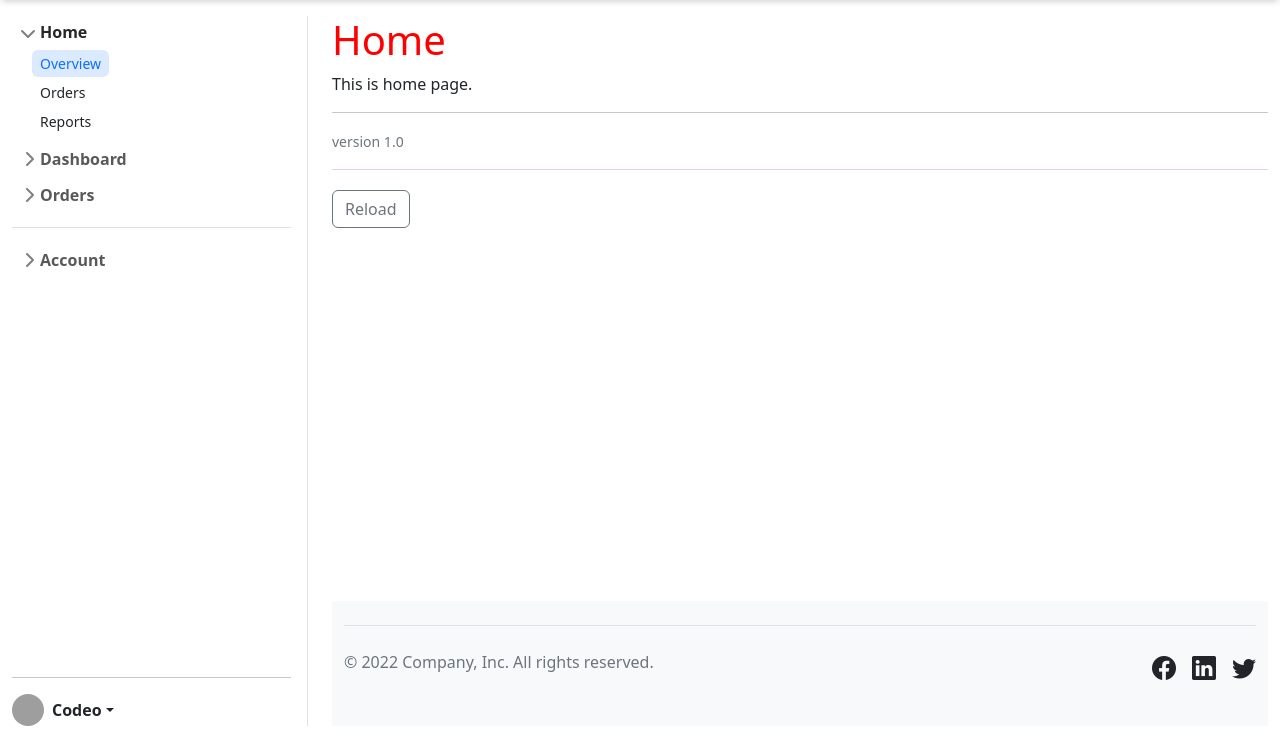
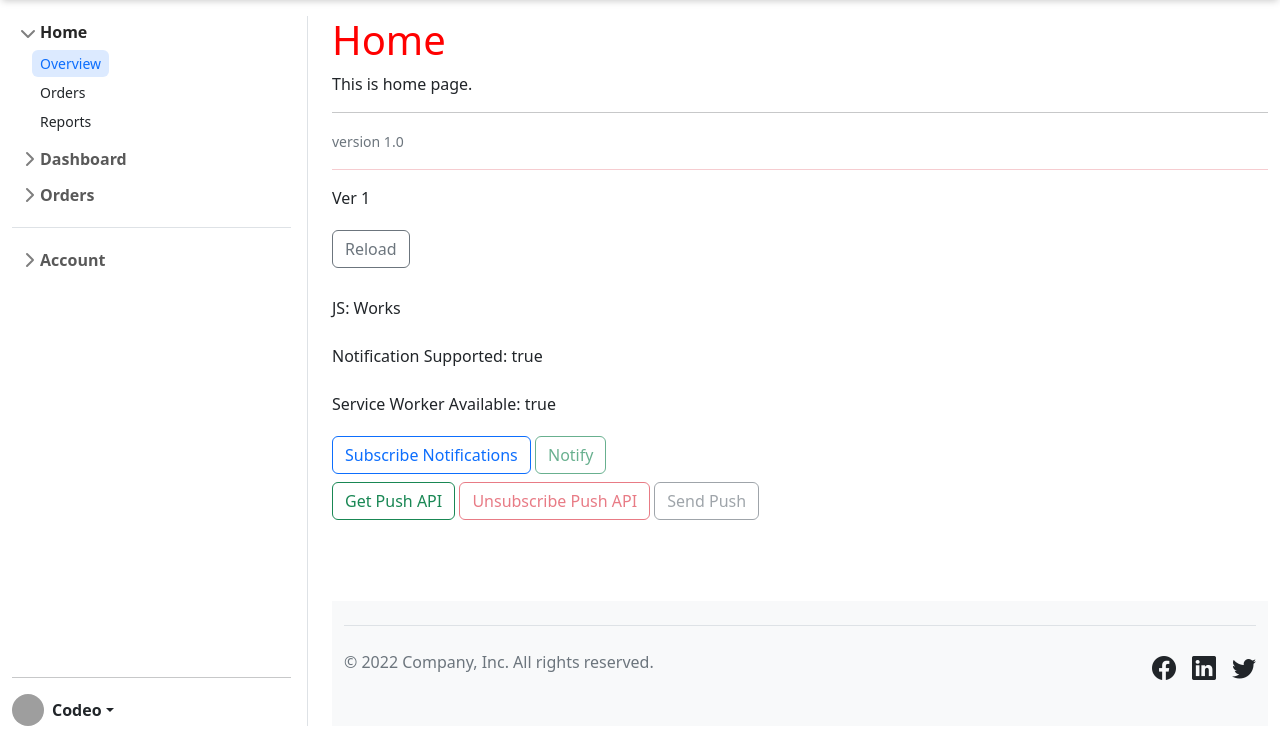
Before and after one commit to CodeoMascot/flask-pwa, a Flask app: page / in a window 1280 px wide. Shown: the part 56-800 px from the top of the page. Run offline with Flask 3, Linux system fonts and the light colour scheme; some libraries are stand-ins or nearby versions; grey boxes are pictures that could not be loaded.

Commit message:
notification working

```diff
--- a/static/js/app.js
+++ b/static/js/app.js
@@ -1,11 +1,15 @@
 import {isIOS, isOffline} from './util-device.js';
 
+
+// installation handle
 const handleInstallPrompt = e => {
   e.preventDefault();
-
   window.deferredPrompt = e;
 };
+window.addEventListener('beforeinstallprompt', handleInstallPrompt);
 
+
+// Network status handling
 export const handleOffline = () => {
   document.querySelectorAll('.network-status').forEach(el => el.classList.add('offline'));
 };
@@ -14,7 +18,6 @@ export const handleOnline = () => {
   document.querySelectorAll('.network-status').forEach(el => el.classList.remove('offline'));
 };
 
-window.addEventListener('beforeinstallprompt', handleInstallPrompt);
 window.addEventListener('offline', handleOffline);
 window.addEventListener('online', handleOnline);
 
@@ -24,6 +27,7 @@ window.addEventListener('load', () => {
   }
 });
 
+
 // Badges red dot remove on focus
 document.addEventListener('visibilitychange', () => {
   console.log('visibilitychange', document.visibilityState);
@@ -32,6 +36,8 @@ document.addEventListener('visibilitychange', () => {
   }
 });
 
+
+// function to print message from service worker
 navigator.serviceWorker.addEventListener("message", (event) => {
   const {type} = event.data;
 
@@ -44,7 +50,7 @@ navigator.serviceWorker.addEventListener("message", (event) => {
 });
 
 
-
+// Get Devie pixels
 const ratio = window.devicePixelRatio || 1;
 const screen = {
   width: window.screen.width * ratio,
--- a/static/js/pwa-notifications.js
+++ b/static/js/pwa-notifications.js
@@ -1,54 +1,199 @@
-const notificationSupported = 'Notification' in window;
+const statusSpan = document.querySelector('#notifyContent span.status')
 
-const notifyContent = document.querySelector('#notifyContent');
+statusSpan.innerHTML = "<br>JS: Works";
 
-const notification = document.querySelector('#notification');
 
-const sendButton = document.querySelector('#send');
 const subscribeButton = document.querySelector('#subscribe');
 const unsubscribeButton = document.querySelector('#unsubscribe');
+const notifyButton = document.querySelector('#notify');
+const pushApiButton = document.querySelector('#pushApi');
 
-const registration = await navigator.serviceWorker.getRegistration();
 
-if (notificationSupported) {
-    notifyContent.classList.remove('d-none');
-    document.querySelector('#notifyContent p span').innerHTML(notificationSupported);
-} else {
-    subscribeButton.toggleAttribute('disabled');
-    unsubscribeButton.toggleAttribute('disabled');
-    sendButton.toggleAttribute('disabled');
+const notificationSupported = 'Notification' in window;
+statusSpan.innerHTML = (`${statusSpan.innerHTML}<br><br>Notification Supported: ${notificationSupported}`);
+
+
+const dummyNotification = {
+    'title': 'Did you forgot to checked out?',
+    'options': {
+        'body': 'Click here to chekout your last check-in?',
+        'dir': 'ltr',
+        'icon': 'https://codeomascot.github.io/pwa1/icons/manifest-icon-192.maskable.png',
+        'badge': 'https://codeomascot.github.io/pwa1/icons/safari-pinned-tab.svg',
+        'vibrate': [200, 100, 200],
+
+        'actions': [
+            {
+                'action': 'checkout-action',
+                'type': 'button',
+                'title': 'Checkout'
+            },
+            {
+                'action': 'dismiss-action',
+                'type': 'button',
+                'title': 'Dismiss'
+            },
+        ]
+    }
 }
+
+// notify Permission
+subscribeButton.addEventListener('click', async () => {
+    if (Notification.permission === 'granted') {
+        statusSpan.innerHTML = (`${statusSpan.innerHTML}<br><br>Notify Permission: Already Granted`);
+        subscribeButton.disabled = true;
+        notifyButton.disabled = false;
+
+    }
+    else if (Notification.permission !== 'denied') {
+        const permission = await Notification.requestPermission();
+        if (permission === 'granted') {
+            statusSpan.innerHTML = (`${statusSpan.innerHTML}<br><br>Notify Permission: Granted`);
+
+            subscribeButton.disabled = true;
+            notifyButton.disabled = false;
+        }
+        else {
+            statusSpan.innerHTML = (`${statusSpan.innerHTML}<br><br>Notify Permission: Denied`);
+
+            subscribeButton.disabled = true;
+            notifyButton.disabled = true;
+        }
+    }
+    else {
+        statusSpan.innerHTML = (`${statusSpan.innerHTML}<br><br>Notify Permission: Already Denied`);
+
+        subscribeButton.disabled = true;
+        notifyButton.disabled = true;
+
+    }
+
+});
+
+
+notifyButton.addEventListener('click', async () => {
+    const registration = await navigator.serviceWorker.getRegistration();
+
+    if ('showNotification' in registration) {
+        registration.showNotification(dummyNotification.title, dummyNotification.options);
+    }
+    else {
+        new Notification(dummyNotification.title, dummyNotification.options);
+    }
+
+    /*
+    notification.onclick = function () {
+      window.open('https://www.google.com');
+    };
+    */
+});
 
 
 
-const sendNotification = async () => {
-    if (Notification.permission === 'granted') {
-        showNotification(notification.value);
+
+// SW Check
+const serviceWorkerAvailable = "serviceWorker" in navigator
+statusSpan.innerHTML = (`${statusSpan.innerHTML}<br><br>Service Worker Available: ${serviceWorkerAvailable}`);
+
+
+// Get Push API
+pushApiButton.addEventListener('click', async () => {
+    // This API key belongs to PWA Today
+    //   const apiUrl = 'https://yourserver.com/api_v1.0/';
+    //   const response = await (await fetch(`${apiUrl}/public-key`)).json();
+    //   const publicKey = response.publicKey;
+    const publicKey = 'BGByiWdMxciiNJkqcAzGoZpS4JHmhKZsjWXNvte52AqXd_8ACgNL2iFG6L-VLEq3vleg2bM8MuW7Hb3P85cA_Qo';
+
+    const registration = await navigator.serviceWorker.getRegistration();
+
+    await subscribeToPushMessages(registration, publicKey);
+
+    const pushSubscription = await registration.pushManager.getSubscription();
+
+    if (pushSubscription) {
+        statusSpan.innerHTML = (`${statusSpan.innerHTML}<br><br>Push API Endpoint: ${pushSubscription.endpoint}`);
+        unsubscribeButton.disabled = false;
+        pushApiButton.disabled = true;
+
     }
     else {
-        if (Notification.permission !== 'denied') {
-            const permission = await Notification.requestPermission();
+        statusSpan.innerHTML = (`${statusSpan.innerHTML}<br><br>Push: Null`);
+        unsubscribeButton.disabled = true;
+        pushApiButton.disabled = true;
+    }
+});
 
-            if (permission === 'granted') {
-                showNotification(notification.value);
-            }
+const base64UrlToUint8Array = base64UrlData => {
+    const padding = '='.repeat((4 - base64UrlData.length % 4) % 4);
+    const base64 = (base64UrlData + padding)
+        .replace(/\-/g, '+')
+        .replace(/_/g, '/');
+
+    const rawData = atob(base64);
+    const buffer = new Uint8Array(rawData.length);
+
+    for (let i = 0; i < rawData.length; ++i) {
+        buffer[i] = rawData.charCodeAt(i);
+    }
+
+    return buffer;
+};
+
+const subscribeToPushMessages = (registration, publicKey) => registration.pushManager.subscribe({
+    userVisibleOnly: true,
+    applicationServerKey: base64UrlToUint8Array(publicKey)
+});
+
+unsubscribeButton.addEventListener('click', async () => {
+    const registration = await navigator.serviceWorker.getRegistration();
+
+    const pushSubscription = await registration.pushManager.getSubscription();;
+
+    try {
+        const success = await pushSubscription.unsubscribe();
+
+        if (success) {
+            console.log('successfully unsubscribed');
+
+            pushApiButton.disabled = false;
+            unsubscribeButton.disabled = true;
+        }
+        else {
+            console.log('unsubscribing was not successful');
         }
     }
+    catch (err) {
+        console.log('error unsubscribing', err);
+    }
+});
+
+
+
+// @todo: implement push to server
+const apiUrl = 'https://ca9akfgcre.execute-api.us-east-1.amazonaws.com';
+const sendPushMessage = async ({ title, message, delay, interaction }) => {
+    const pushSubscription = await getPushSubscription();
+    console.log('sending');
+    fetch(`${apiUrl}/send-message`, {
+        method: 'POST',
+        headers: {
+            'Content-Type': 'application/json'
+        },
+        body: JSON.stringify({
+            pushSubscription,
+            title,
+            message,
+            delay: delay * 1000,
+            interaction
+        })
+    });
 };
 
-const showNotification = body => {
-    const title = 'CM PWA Title';
+// notifyButton.addEventListener('click', () => {
+//     const title = 'Title1';
+//     const message = 'message1';
+//     const delay = 0;
+//     const interaction = True;
 
-    const payload = {
-        body
-    };
-
-    if ('showNotification' in registration) {
-        registration.showNotification(title, payload);
-    }
-    else {
-        new Notification(title, payload);
-    }
-};
-
-sendButton.addEventListener('click', sendNotification);
+//     sendPushMessage({ title, message, delay, interaction });
+// });
--- a/templates/_pwa.html
+++ b/templates/_pwa.html
@@ -6,15 +6,19 @@
         </header>
     </div>
 
+    <p>Ver 1</p>
+
     <button id="reload" class="btn btn-outline-secondary my-1">Reload</button>
 
-    <div id="notifyContent" class="notification d-none">
-        <p>Notification Status: <span class="status"></span></p>
+    <div id="notifyContent">
+        <p><span class="status">No JS</span></p>
         <div class="buttons">
-            <button id="subscribe" class="btn btn-outline-secondary"></button>
-            <button id="unsubscribe" class="btn btn-outline-danger"></button>
+            <button id="subscribe" class="my-1 btn btn-outline-primary">Subscribe Notifications</button>
+            <button id="notify" class="my-1 btn btn-outline-success" disabled>Notify</button>
         </div>
-        <button id="send" class="btn btn-outline-success"></button>
+        <button id="pushApi" class="my-1 btn btn-outline-success">Get Push API</button>
+        <button id="unsubscribe" class="my-1 btn btn-outline-danger" onclick="return confirm('ok?')" disabled>Unsubscribe Push API</button>
+        <button id="send" class="my-1 btn btn-outline-secondary" onclick="return confirm('ok?')" disabled>Send Push</button>
     </div>
 
 </div>
--- a/templates/base.html
+++ b/templates/base.html
@@ -25,15 +25,10 @@
   <link rel="manifest" href="{{ url_for('static', filename='manifest.json') }}" />
 
   <!-- iOS icons, needed before iOS 15.4, still override icons in manifest -->
-  <link rel="apple-touch-icon" href="/static/icons/apple-touch-icon.png">
-  <link rel="icon" type="image/png" sizes="32x32" href="/static/icons/favicon-32.png">
+  <link rel="apple-touch-icon" href="https://codeomascot.github.io/pwa1/icons/apple-touch-icon.png">
+  <link rel="icon" href="https://codeomascot.github.io/pwa1/icons/favicon.ico">
 
-  <link rel="mask-icon" href="/static/icons/safari-pinned-tab.svg" color="#5bbad5">
-
-  <!-- <link rel="icon" href="/static/icons/favicon.ico">
-  <link rel="shortcut icon" type="image/x-icon" href="/static/icons/favicon.ico"> -->
-  <!-- <link rel="apple-touch-icon" href="https://cdn.glitch.com/49d34dc6-8fbd-46bb-8221-b99ffd36f1af%2Ftouchicon-180.png?v=1566411949736"> -->
-  <!-- <link rel="apple-touch-icon" href="/static/icons/apple-touch-icon.png"> -->
+  <link rel="mask-icon" href="https://codeomascot.github.io/pwa1/icons/safari-pinned-tab.svg" color="#5bbad5">
 
 </head>
 
@@ -285,11 +280,12 @@
   <div class="d-none cm-network-alert">You are offline. Please check your connection.</div>
 
   <script src="{{ url_for('static', filename='js/my.js') }}"></script>
+  <script src="/static/js/popperjs.core@2.11.8.min.js"></script>
   <script src="/static/js/bootstrap@5.3.2.min.js"></script>
-  <script src="/static/js/popperjs.core@2.11.8.min.js"></script>
 
   <!-- PWA JS -->
   <script type="module" src="{{ url_for('static', filename='js/app.js') }}"></script>
+  <script type="module" src="{{ url_for('static', filename='js/pwa-notifications.js') }}"></script>
 
   <script>
     if ('serviceWorker' in navigator) {
```
Also changed, not shown: static/check1.html (added, +143 -0 lines), static/check2.html (added, +66 -0 lines), static/js/service-worker.js (+8 -7 lines), static/sw1.js (added, +14 -0 lines), readme.md, static/manifest.json, 1 other file.
